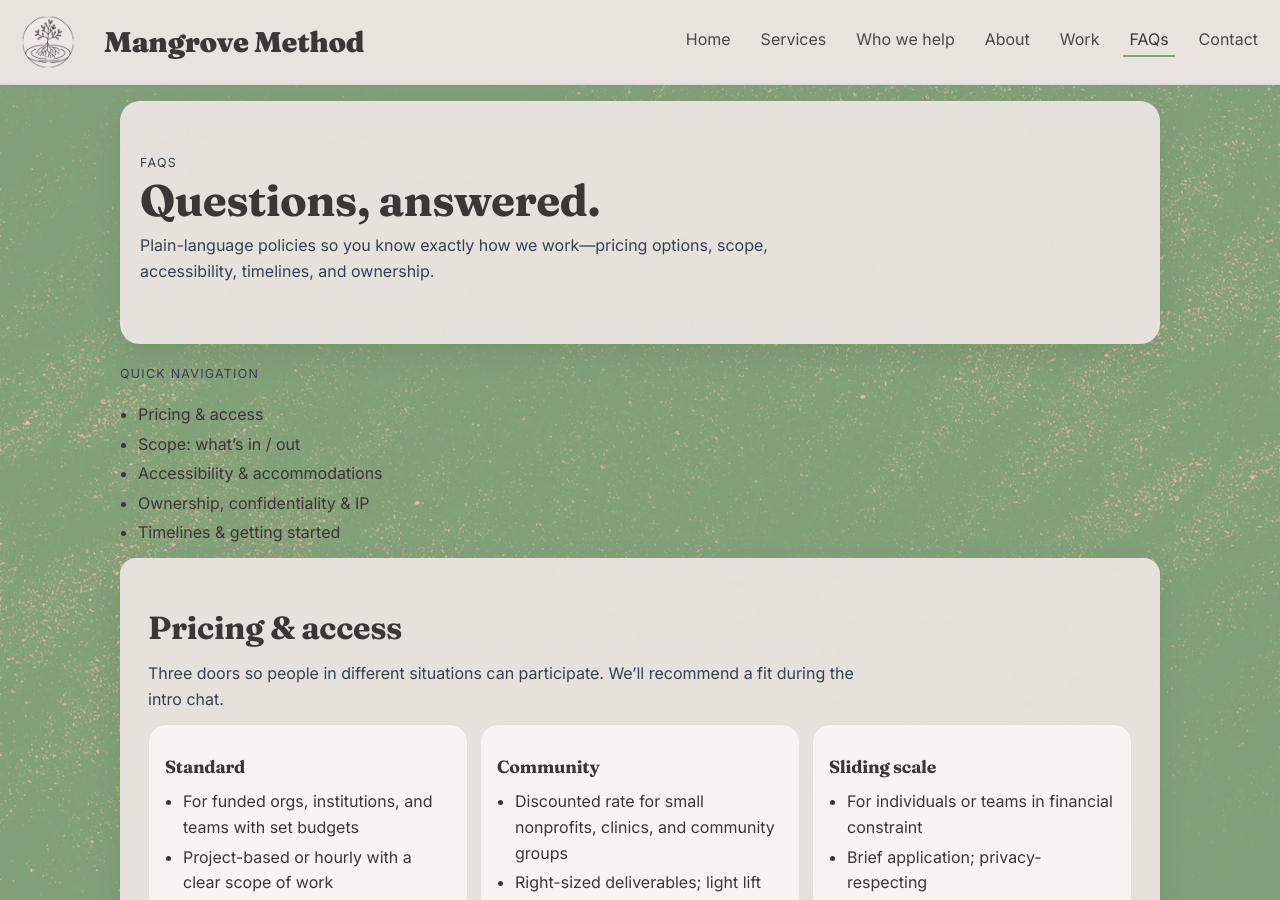
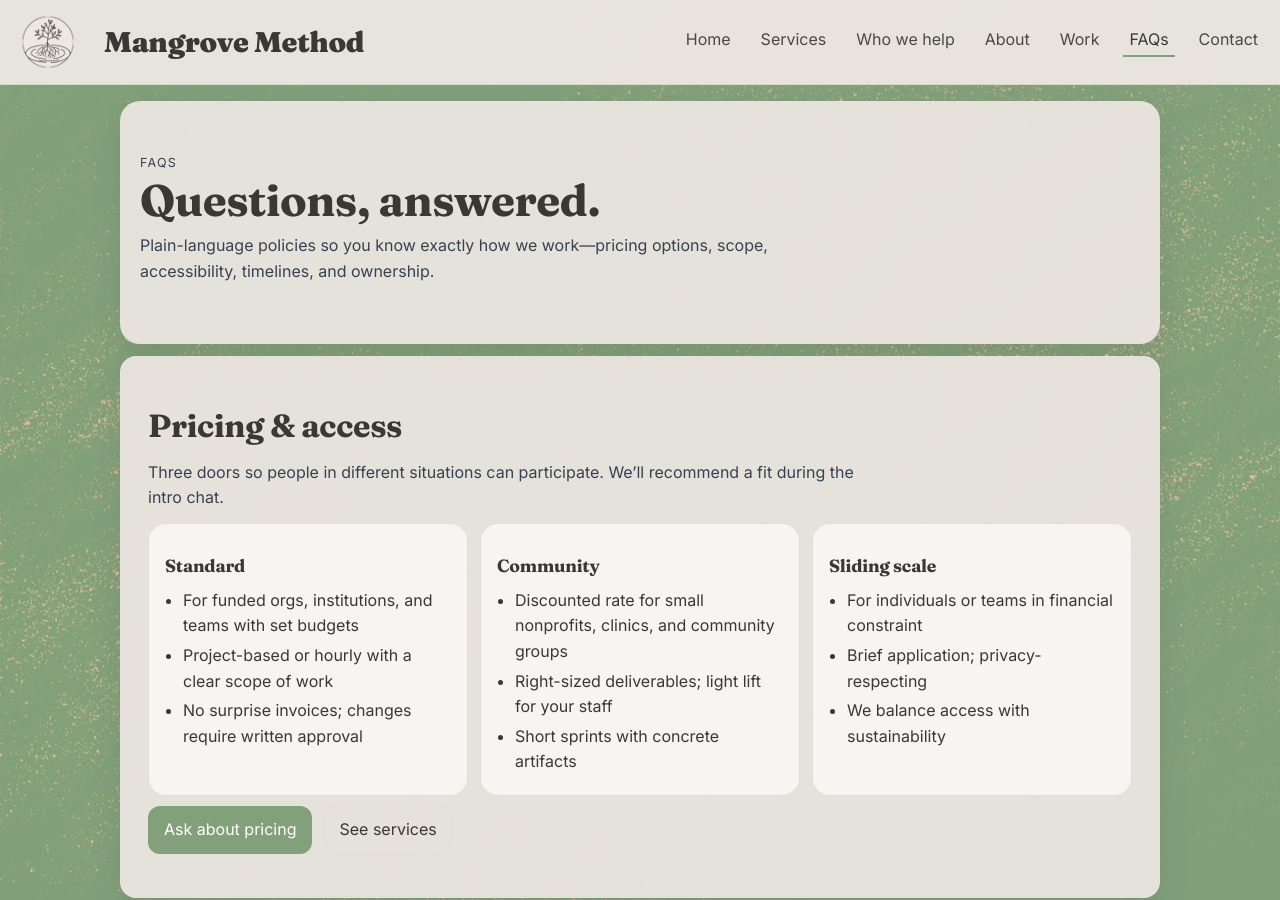
Before and after one commit to elizcurley/github.io, a Jekyll site: the page built from faqs/index.md, in a window 1280 px wide and 900 px high. Built offline with Jekyll 4.4.1, drawn with Linux system fonts in a browser that asks for light colours.

Commit message:
remove quick nav

```diff
--- a/faqs/index.md
+++ b/faqs/index.md
@@ -10,15 +10,6 @@ redirect_from: [/tiers/]
   title="Questions, answered."
   sub="Plain-language policies so you know exactly how we work—pricing options, scope, accessibility, timelines, and ownership."
 %}
-
-<span class="kicker">Quick navigation</span>
-<ul>
-  <li><a href="#pricing">Pricing & access</a></li>
-  <li><a href="#scope">Scope: what’s in / out</a></li>
-  <li><a href="#access">Accessibility & accommodations</a></li>
-  <li><a href="#ownership">Ownership, confidentiality & IP</a></li>
-  <li><a href="#timeline">Timelines & getting started</a></li>
-</ul>
 
 <div class="page-panel" id="pricing">
   <h2>Pricing & access</h2>
```
